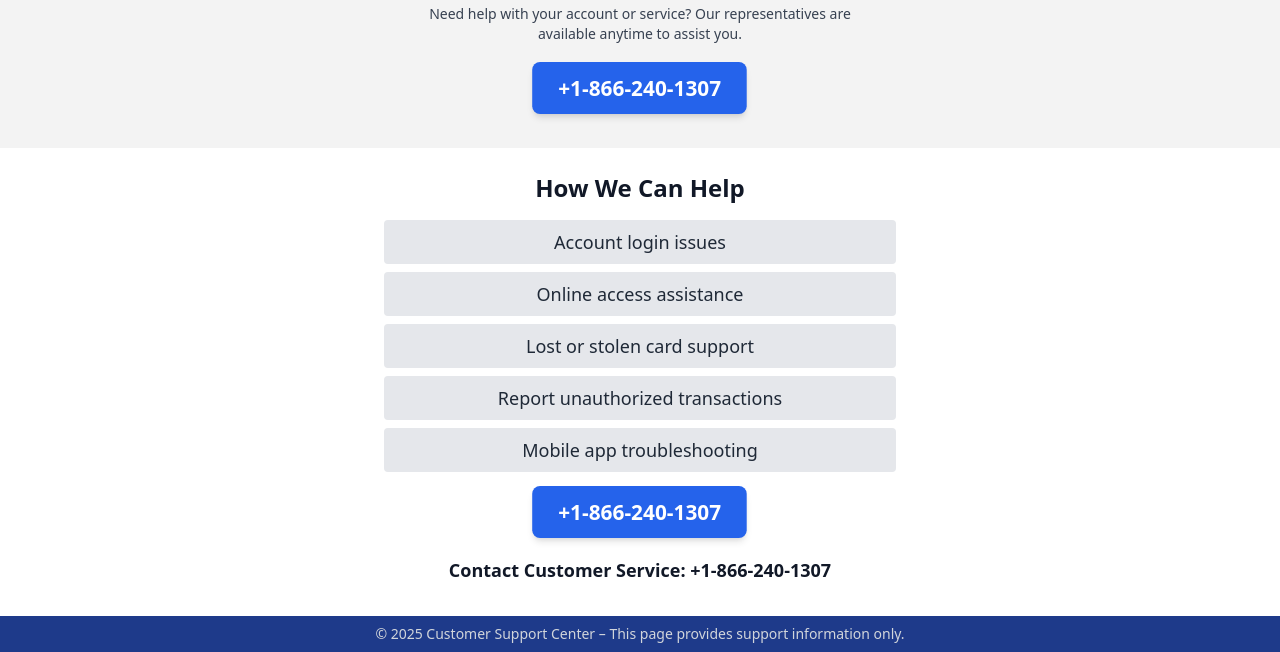
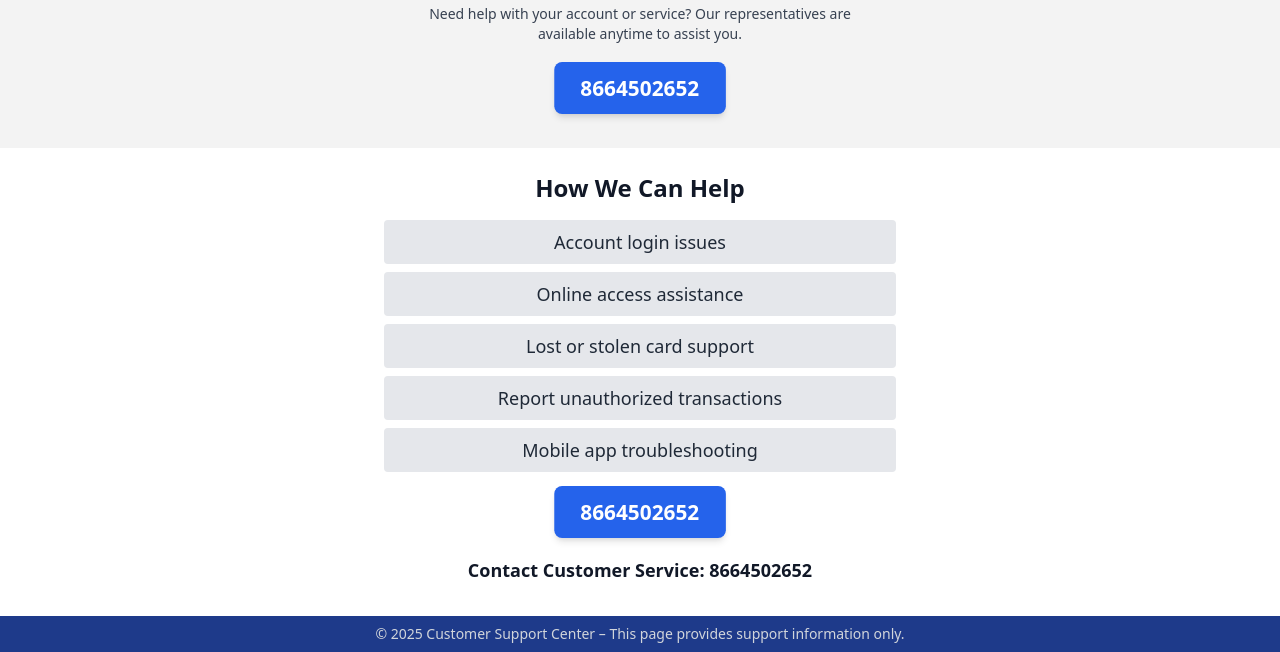
Before and after one commit to gerus75185951/Pay-Pal-helpline, a plain HTML site: page index.html in a window 1280 px wide. Shown: the part 148-800 px from the top of the page. Drawn offline with nearby package versions, Linux system fonts and the light colour scheme.

Commit message:
Update index.html

```diff
--- a/index.html
+++ b/index.html
@@ -36,7 +36,7 @@
             <button
                 class="bg-[#2563EB] text-white font-semibold rounded-md px-5 py-2 shadow-md hover:bg-[#1E40AF] transition-colors"
                 type="button">
-                +1-866-240-1307
+                    8664502652
             </button>
         </a>
     </main>
@@ -65,13 +65,13 @@
             <button
                 class="mt-5 bg-[#2563EB] text-white font-semibold rounded-md px-5 py-2 shadow-md hover:bg-[#1E40AF] transition-colors"
                 type="button">
-            +1-866-240-1307            </button>
+           8664502652           </button>
         </a>
     </section>
 
     <!-- Contact Text -->
     <h5 class="font-bold text-gray-900 text-lg md:text-lg mb-2 text-center">
-        Contact Customer Service: +1-866-240-1307
+        Contact Customer Service: 8664502652
     </h5>
 
     <!-- Footer -->
@@ -82,7 +82,7 @@
     <!-- Call Function -->
     <script>
         function callSupport() {
-            window.location.href = 'tel:+1-866-240-1307';
+            window.location.href = 'tel:8664502652';
         }
     </script>
 </body>
```
